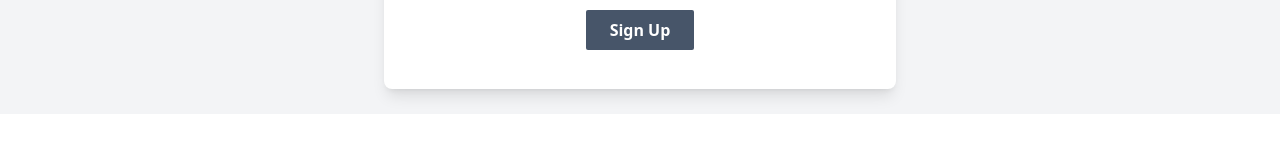
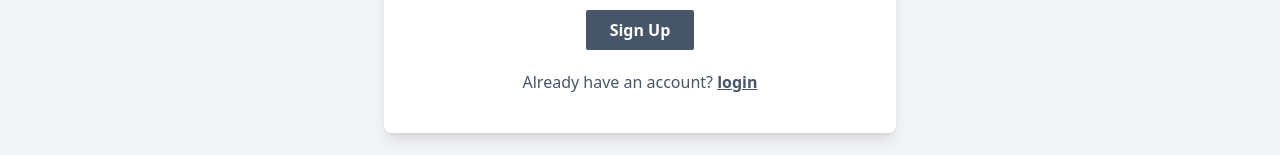
Before and after one commit to rabiulahsan/doctor-booking-client, a React (Vite) app: page /doctor/signup in a window 1280 px wide. Shown: the part 714-869 px from the top of the page. Before the commit the page ends 828 px from the top, so only its background shows below. Built offline with nearby package versions, Linux system fonts and the light colour scheme; no server answers.

Commit message:
create use auth hook

```diff
--- /dev/null
+++ b/src/Hooks/UseAuth/UseAuth.jsx
@@ -0,0 +1,10 @@
+import { useContext } from "react";
+import { AuthContext } from "../../Providers/AuthProvider";
+
+const useAuth = () => {
+  const auth = useContext(AuthContext);
+  // console.log(auth);
+  return auth;
+};
+
+export default useAuth;
--- a/src/Pages/DoctorsPage/DoctorCard.jsx
+++ b/src/Pages/DoctorsPage/DoctorCard.jsx
@@ -5,7 +5,7 @@ const DoctorCard = ({ doctor }) => {
   //   console.log(doctor);
   const { _id, name, title, image, rating, fee, joining } = doctor;
   return (
-    <div className="flex items-center gap-x-5  border border-green-100 px-5 py-5 shadow-sm shadow-slate-300 bg-green-50 rounded-sm">
+    <div className="flex items-center gap-x-5  border border-green-100 px-5 py-5 shadow-md shadow-slate-200 bg-green-50 rounded-sm">
       <div className="image-container flex flex-col items-center ">
         {/* Image Section */}
         <img
@@ -72,7 +72,7 @@ const DoctorCard = ({ doctor }) => {
               Details
             </button>
           </Link>
-          <button className="font-semibold bg-slate-500 text-white text-sm px-4 py-2 rounded-sm hover:bg-slate-600">
+          <button className="font-semibold bg-green-500 text-white text-sm px-4 py-2 rounded-sm hover:bg-slate-600">
             Book Now
           </button>
         </div>
--- a/src/Pages/LoginFunction/DoctorLogin/DoctorSignup.jsx
+++ b/src/Pages/LoginFunction/DoctorLogin/DoctorSignup.jsx
@@ -1,5 +1,6 @@
 import { useState } from "react";
 import { useForm } from "react-hook-form";
+import { Link } from "react-router-dom";
 
 const DoctorSignup = () => {
   const {
@@ -198,6 +199,14 @@ const DoctorSignup = () => {
             />
           </div>
         </form>
+
+        <p className="mt-5  text-slate-600 text-center">
+          Already have an account?{" "}
+          <Link to="/doctor/login">
+            {" "}
+            <span className="underline font-bold ">login</span>
+          </Link>
+        </p>
       </div>
     </div>
   );
```
Also changed, not shown: src/main.jsx (+6 -3 lines).
